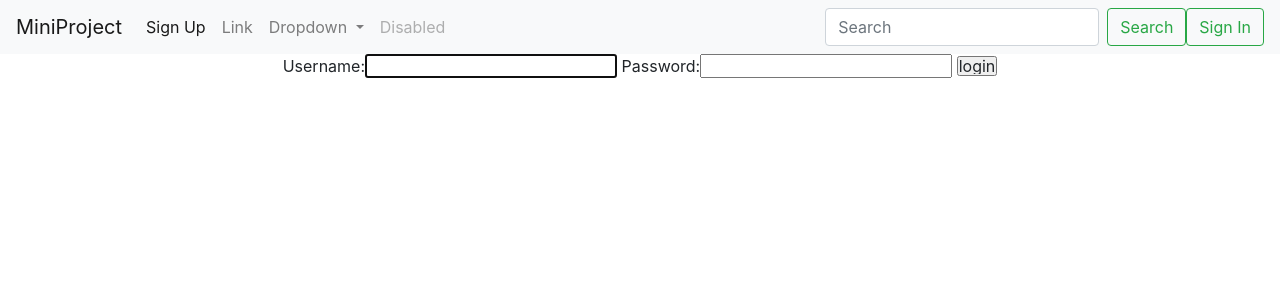
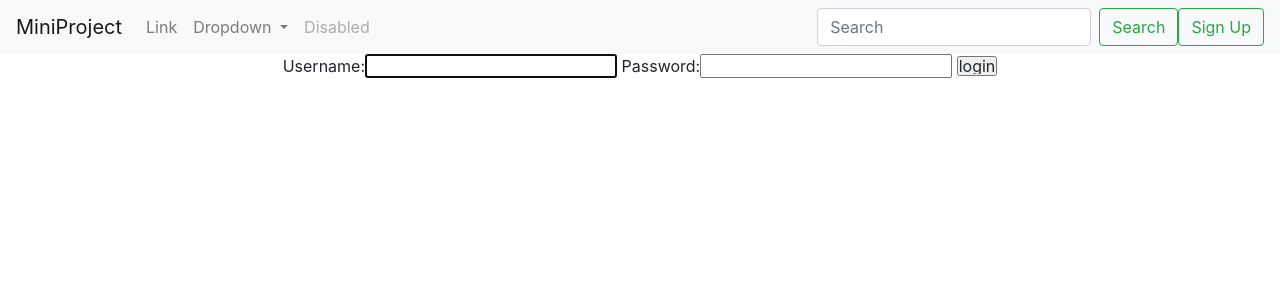
Before and after one commit to star5357777/Mini_Project, a Django app: page /accounts/login/ in a window 1280 px wide. Shown: the top 300 px of the page. Run offline with Django 3.2, Linux system fonts and the light colour scheme.

Commit message:
create 페이지 url 접근 제어

```diff
--- a/accountapp/views.py
+++ b/accountapp/views.py
@@ -25,11 +25,12 @@ class UserCreateView(CreateView):
     success_url = reverse_lazy('home')
     template_name = 'accountapp/create.html'
 
+    login_url = reverse_lazy('accountapp:login')
     def dispatch(self, request, *args, **kwargs):
-        if request.user.is_authenticated:
-            return redirect('home')
+        if request.method == 'GET':
+            return HttpResponseRedirect(reverse_lazy('accountapp:login'))
+
         return super().dispatch(request, *args, **kwargs)
-
 
 class UserDetailView(DetailView):
     model = CustomUser
--- a/templates/header.html
+++ b/templates/header.html
@@ -7,17 +7,7 @@
     <div class="collapse navbar-collapse" id="navbarSupportedContent">
         <ul class="navbar-nav mr-auto">
 
-            {% if not user.is_authenticated %}
-                {% if request.resolver_match.url_name == 'create' %}
-                    <li class="nav-item active">
-                        <a class="nav-link" href="{% url 'home' %}">Home <span class="sr-only">(current)</span></a>
-                    </li>
-                {% else %}
-                    <li class="nav-item active">
-                        <a class="nav-link" href="{% url 'accountapp:create' %}">Sign Up <span class="sr-only">(current)</span></a>
-                    </li>
-                {% endif %}
-            {% else %}
+            {% if user.is_authenticated %}
                 {% if request.resolver_match.url_name == 'detail' %}
                     <li class="nav-item active">
                         <a class="nav-link" href="{% url 'home' %}">Home <span class="sr-only">(current)</span></a>
@@ -58,9 +48,19 @@
                 <button class="btn btn-outline-success my-2 my-sm-0" type="submit" style="text-decoration:none;">Sign Out</button>
             </form>
         {% else %}
-            <button class="btn btn-outline-success my-2 my-sm-0" type="submit">
-                <a href="{% url 'accountapp:login' %}" style="text-decoration:none; color:inherit;">Sign In</a>
-            </button>
+            {% if request.resolver_match.url_name == 'login' %}
+                <form method="post" action="{% url 'accountapp:create' %}" class="form-inline">
+                    {% csrf_token %}
+                    <button class="btn btn-outline-success my-2 my-sm-0" type="submit" style="text-decoration:none;">Sign Up</button>
+                </form>
+            {% else %}
+                <form method="post" action="{% url 'accountapp:create' %}" class="form-inline">
+                    {% csrf_token %}
+                    <button class="btn btn-outline-success my-2 my-sm-0" type="submit" style="text-decoration:none;">
+                        <a href="{% url 'home' %}" style="text-decoration:none; color:inherit;">Home</a>
+                    </button>
+                </form>
+            {% endif %}
         {% endif %}
     </div>
 </nav>
```
